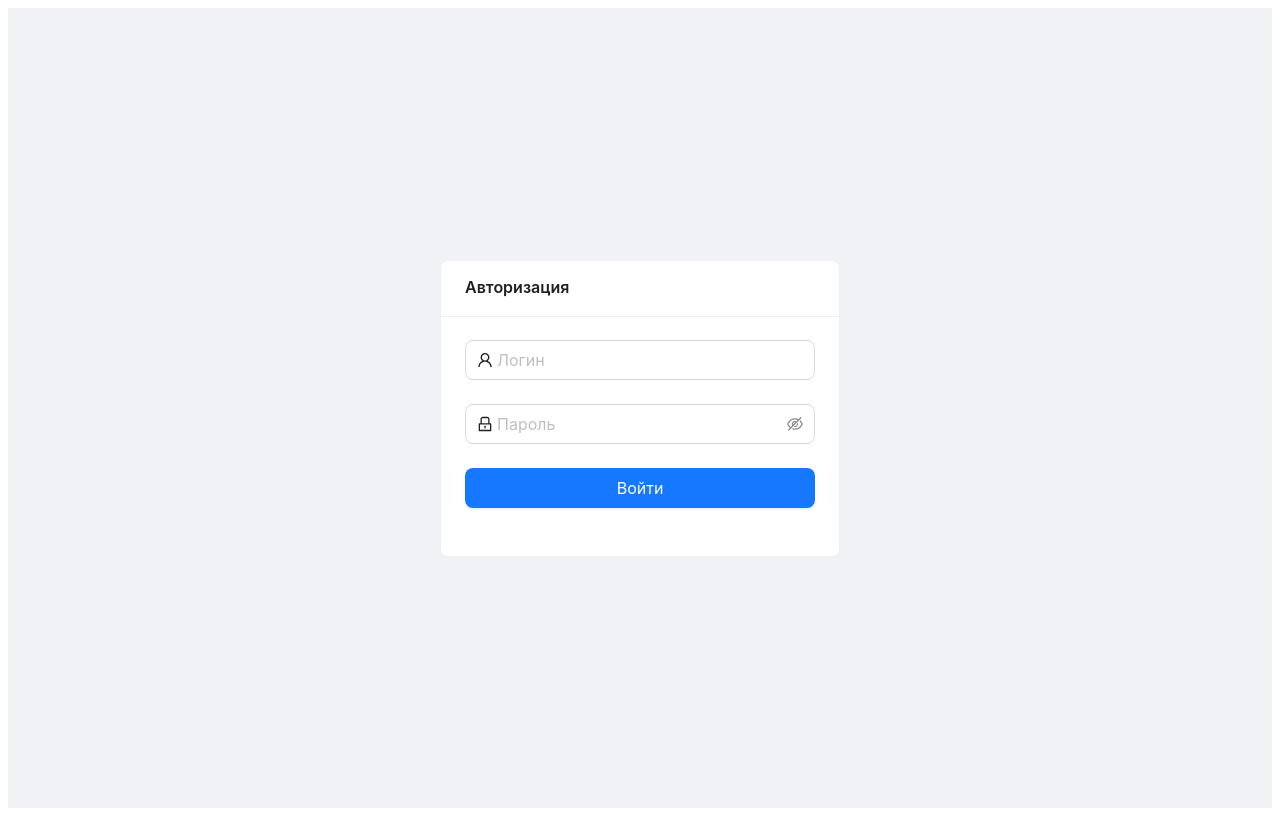
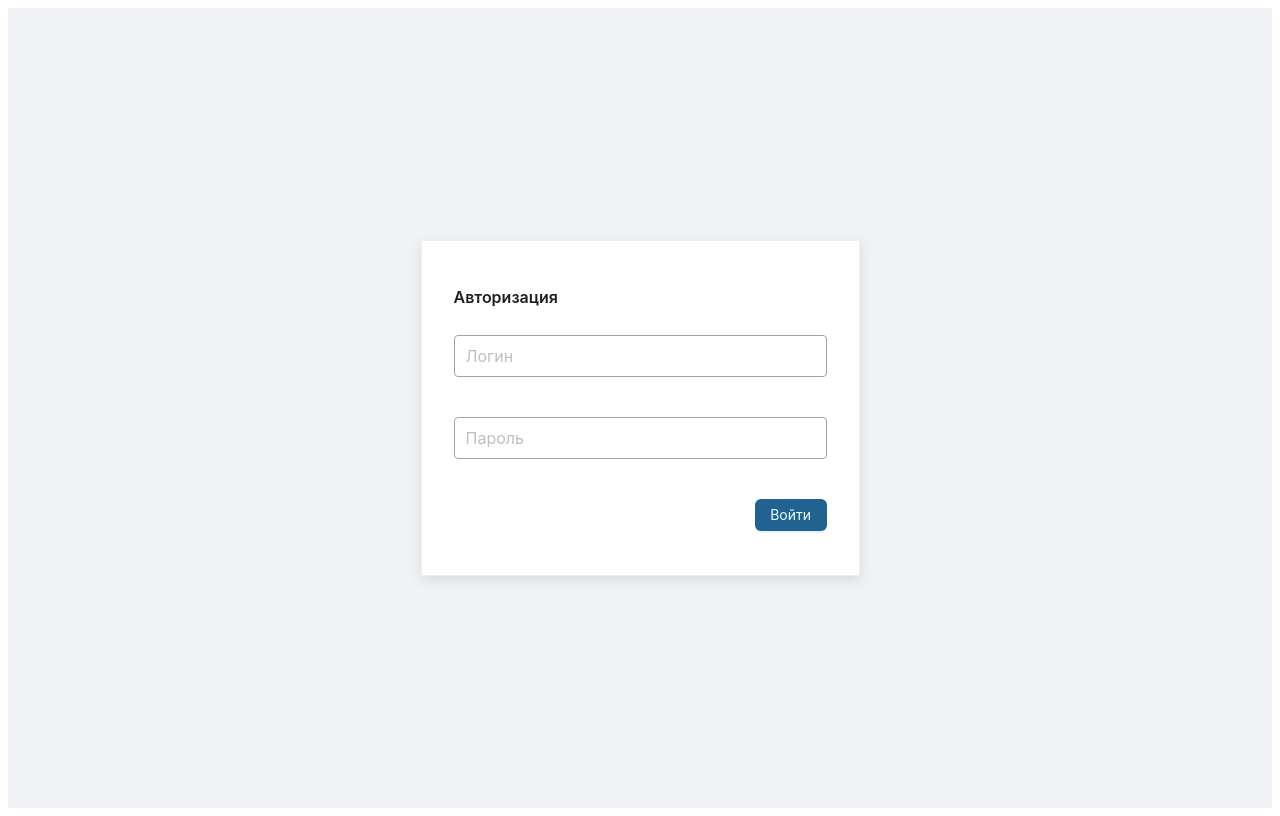
Before and after one commit to AlexandrNikolaenko/infoteks_test, a React app: page /login in a window 1280 px wide. Built offline with nearby package versions, Linux system fonts and the light colour scheme.

Commit message:
feat: change ui in login form

```diff
--- a/public/index.html
+++ b/public/index.html
@@ -5,7 +5,6 @@
     <meta name="viewport" content="width=device-width, initial-scale=1.0">
     <title>База пользователей</title>
 </head>
-<body>
-    <div id="root"></div>
+<body id="root">
 </body>
 </html>
--- a/src/pages/login/index.tsx
+++ b/src/pages/login/index.tsx
@@ -6,6 +6,11 @@ import { loginApi } from 'shared/api/auth';
 import { useAuth } from 'shared/lib/hooks/useAuth';
 import { useNavigate } from 'react-router-dom';
 import styled from 'styled-components';
+import CardComponent from 'shared/ui/card';
+import InputComponent from 'shared/ui/input';
+import ButtonComponent from 'shared/ui/button';
+import FormComponent, { FormItemComponent } from 'shared/ui/form';
+import FormItem from 'antd/es/form/FormItem';
 
 const LoginContainer = styled.div`
   display: flex;
@@ -16,7 +21,9 @@ const LoginContainer = styled.div`
 `;
 
 const LoginCard = styled(Card)`
-  width: 400px;
+  width: 100%;
+  max-width: 439px;
+  border-radius: 0;
 `;
 
 export const LoginPage: React.FC = () => {
@@ -33,7 +40,7 @@ export const LoginPage: React.FC = () => {
         message: 'Успешная авторизация',
         description: 'Вы успешно вошли в систему',
       });
-      navigate('/users');
+      navigate(-1);
     },
     onError: (error: Error) => {
       notification.error({
@@ -49,50 +56,56 @@ export const LoginPage: React.FC = () => {
 
   return (
     <LoginContainer>
-      <LoginCard title="Авторизация">
+      <CardComponent title="Авторизация">
       <Form
+        style={{
+          display: 'flex',
+          gap: '16px',
+          flexDirection: 'column',
+          alignItems: 'end',
+          width: '100%',
+        }}
         form={form}
         name="login"
         onFinish={onFinish}
         layout="vertical"
         autoComplete="off"
       >
-          <Form.Item
+        <FormItemComponent
           name="username"
           rules={[{ required: true, message: 'Введите логин' }]}
         >
-            <Input
-              prefix={<UserOutlined />}
+          <InputComponent
+            // prefix={<UserOutlined />}
             placeholder="Логин"
             size="large"
           />
-          </Form.Item>
+        </FormItemComponent>
 
-          <Form.Item
+        <FormItemComponent
           name="password"
           rules={[{ required: true, message: 'Введите пароль' }]}
         >
-            <Input.Password
-              prefix={<LockOutlined />}
+          <InputComponent
+            type="password"
+            // prefix={<LockOutlined />}
             placeholder="Пароль"
             size="large"
           />
-          </Form.Item>
+        </FormItemComponent>
 
-          <Form.Item>
-            <Button
+        <ButtonComponent
           type="primary"
           htmlType="submit"
-              block
-              size="large"
           loading={loginMutation.isPending}
           disabled={loginMutation.isPending}
         >
           Войти
-            </Button>
-          </Form.Item>
+        </ButtonComponent>
       </Form>
-      </LoginCard>
+      {/* <LoginCard title="Авторизация">
+      </LoginCard> */}
+      </CardComponent >
     </LoginContainer>
   );
 };
--- /dev/null
+++ b/src/shared/ui/button.tsx
@@ -0,0 +1,23 @@
+import {Button} from 'antd';
+import React from 'react';
+import styled from 'styled-components';
+
+const StyledButton = styled(Button)`
+    background-color: #226290;
+    color: #EAFFFF;
+    border: none;
+    letter-spacing: -1%;
+    width: min-content;
+    padding: 7px 15.5px;
+    line-height: 18px;
+    &:hover {
+        background-color: #1A4E7A;
+        color: #EAFFFF;
+    }
+`;
+
+export default function ButtonComponent(props: React.ComponentProps<typeof Button>) {
+  return (
+    <StyledButton {...props} />
+  );
+}
--- /dev/null
+++ b/src/shared/ui/card.tsx
@@ -0,0 +1,29 @@
+import { Card } from "antd";
+import styled from "styled-components";
+import React from "react";
+
+const StyledCard = styled(Card)`
+  border-radius: 0;
+  padding: 44px 32px;
+  width: 100%;
+  max-width: 439px;
+  font-size: 14px;
+  box-shadow: 0px 4px 12px rgba(0, 0, 0, 0.1);
+  flex-direction: column;
+  gap: 26px;
+  display: flex;
+
+    .ant-card-head {
+    border-bottom: none;
+    padding: 0;
+    gap: 0;
+    min-height: 0;
+    }
+    .ant-card-body {
+    padding: 0;
+    }
+`;
+
+export default function CardComponent(props: React.ComponentProps<typeof Card>) {
+  return <StyledCard {...props} />;
+}
--- /dev/null
+++ b/src/shared/ui/form.tsx
@@ -0,0 +1,30 @@
+import { Form } from "antd";
+import styled from "styled-components";
+import React from "react";
+
+const StyledForm = styled(Form)`
+    display: flex;
+    flex-direction: column;
+    gap: 16px;
+    align-items: end;
+    width: 100%;
+    .ant-form-item {
+        padding-bottom: 0;
+    }
+`;
+
+export default function FormComponent(props: React.ComponentProps<typeof Form>) {
+  return (
+    <StyledForm {...props} />
+  );
+}
+
+export function FormItemComponent(props: React.ComponentProps<typeof Form.Item>) {
+  return (
+    <Form.Item
+        style={{
+            paddingBottom: '0',
+            width: '100%'
+        }} {...props} />
+  );
+}
--- /dev/null
+++ b/src/shared/ui/input.tsx
@@ -0,0 +1,17 @@
+import styled from "styled-components";
+import { Input } from "antd";
+import React from "react";
+
+const StyledInput = styled(Input)`
+  border-radius: 4px;
+  border: 1px solid #A4A4A4;
+  padding: 8px 11px;
+  &:focus {
+    border-color: #226290;
+    box-shadow: 0 0 0 2px rgba(34, 98, 144, 0.2);
+  }
+`;
+
+export default function InputComponent(props: React.ComponentProps<typeof Input>) {
+  return <StyledInput {...props} />;
+}
```
Also changed, not shown: src/shared/ui/modal.tsx (added, +9 -0 lines). Lines whose indentation alone changed are shown as unchanged.
